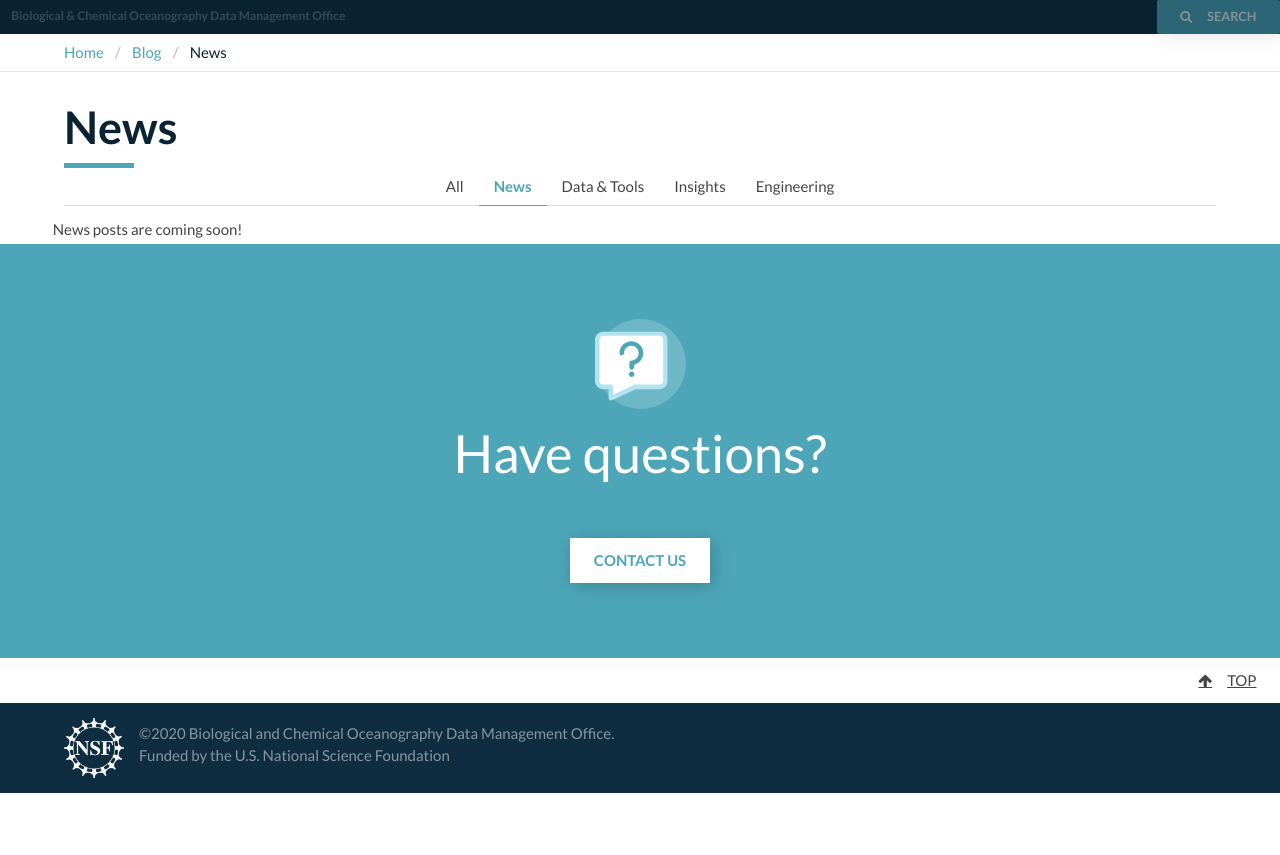
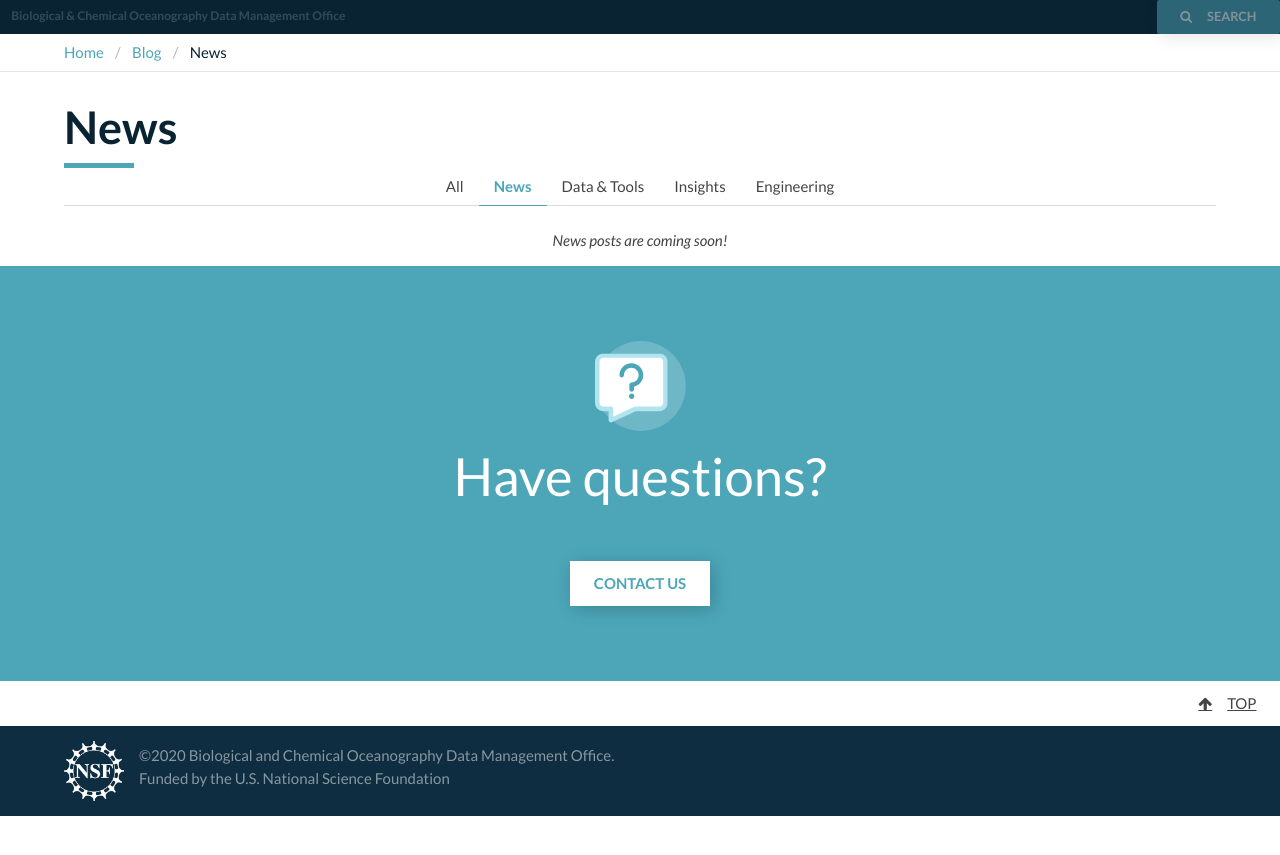
Before and after one commit to BCODMO/blog.bco-dmo.org, a Jekyll site: the page built from news.html, in a window 1280 px wide. Shown: the top 855 px of the page. Built offline with Jekyll 4.4.1, drawn with Linux system fonts in a browser that asks for light colours.

Commit message:
Update post-listing.html

```diff
--- a/_includes/post-listing.html
+++ b/_includes/post-listing.html
@@ -7,8 +7,9 @@
   {% assign show_category = false %}
 {% endif %}
 
-<div class="columns">
+
 {% if posts.size > 0 %}
+  <div class="columns">
   {% for post in posts %}
     {% assign author = site.data.authors[post.author] %}
     {% if post.description %}
@@ -30,7 +31,7 @@
     {% endif %}
   {% endfor %}
   </div><!-- closes the last "columns" div -->
+  </div>
 {% else %}
-  {{ include.title }} posts are coming soon!
+ <div class="columns is-centered"><div class="column is-narrow"><em>{{ include.title }} posts are coming soon!</em></div></div>
 {% endif %}
-</div>
```
